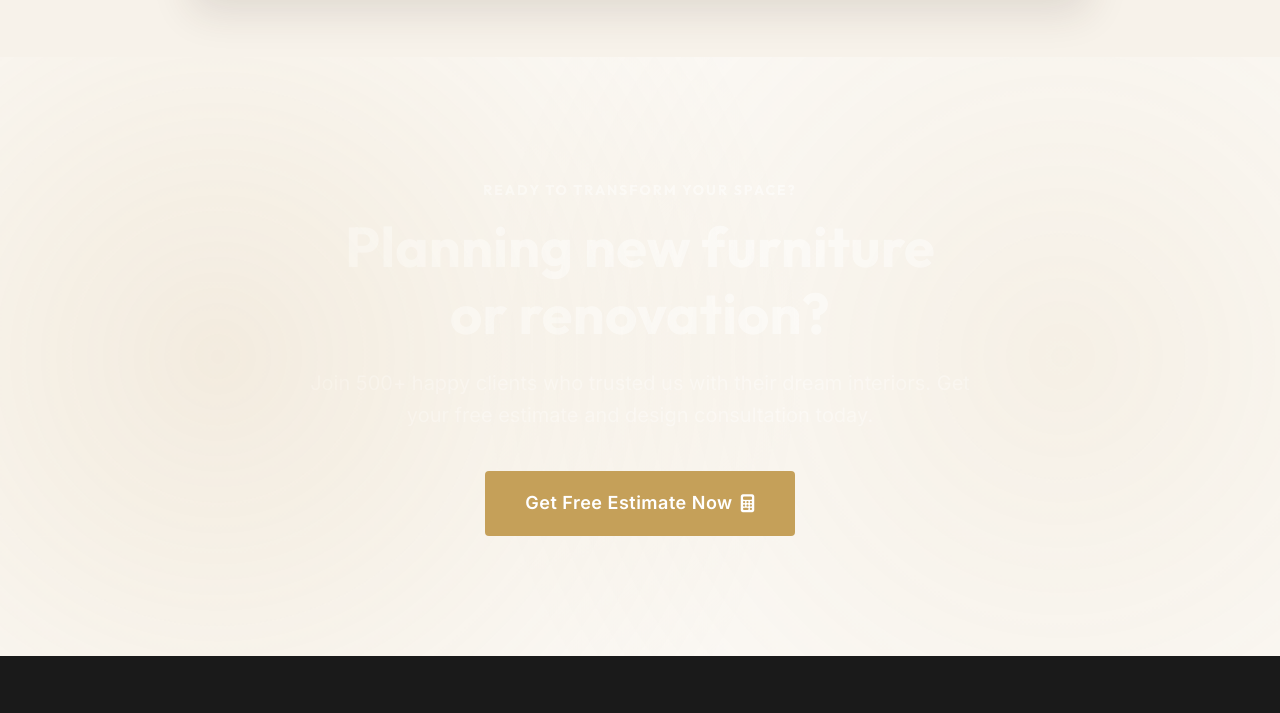
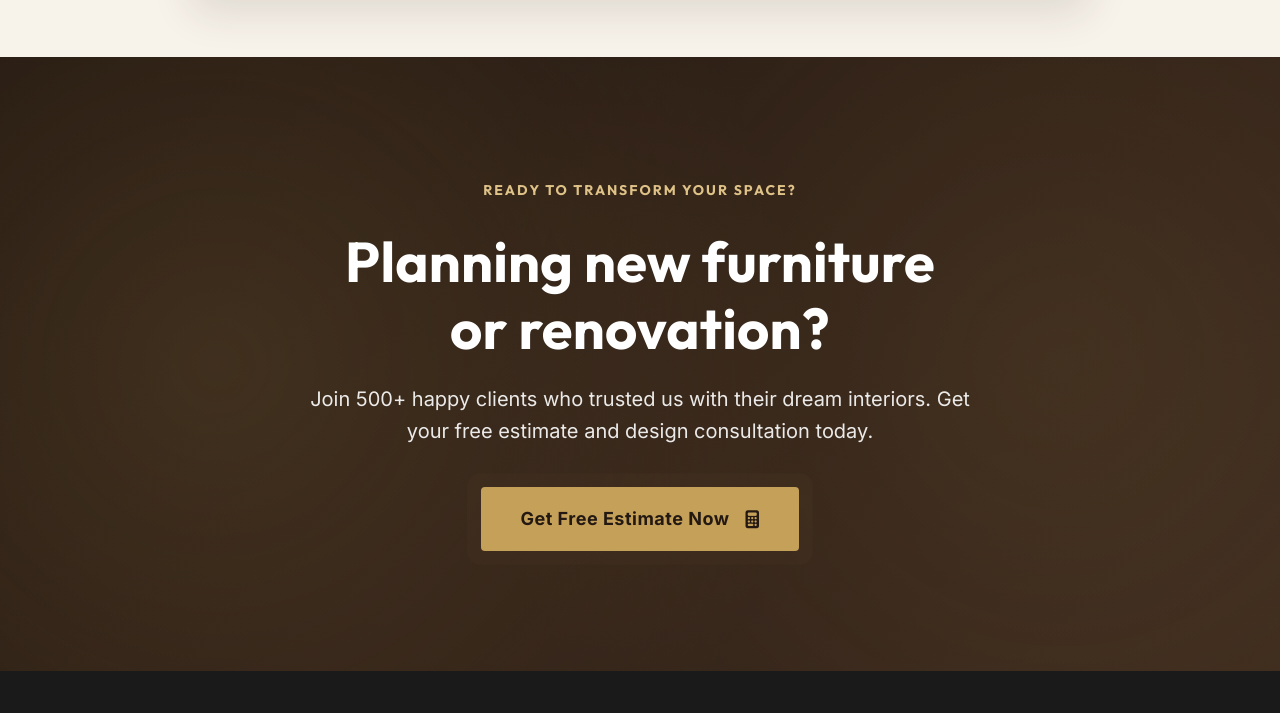
Before and after one commit to VishwaAdarsh/Vishwa-Solutions, a website: page index.html in a window 1280 px wide. Shown: the part 5457-6170 px from the top of the page. Drawn offline with Linux system fonts and the light colour scheme.

Commit message:
fix(ui): fix CTA section background gradient and text contrast

```diff
--- a/index.html
+++ b/index.html
@@ -539,18 +539,18 @@
     <!-- Call to Action -->
     <section class="section final-cta reveal">
         <div class="cta-bg-animation"></div>
-        <div class="container text-center">
-            <span class="subheading" style="color: var(--accent-light);">READY TO TRANSFORM YOUR SPACE?</span>
-            <h2 style="color: white; font-size: clamp(2.5rem, 5vw, 3.5rem);">Planning new furniture <br>or renovation?
+        <div class="container text-center" style="position: relative; z-index: 2;">
+            <span class="subheading" style="color: var(--color-accent-light, #dfc288); font-weight: 700; letter-spacing: 2px;">READY TO TRANSFORM YOUR SPACE?</span>
+            <h2 style="color: #ffffff; font-size: clamp(2.2rem, 5vw, 3.5rem); font-weight: 700; margin: 15px 0 20px;">Planning new furniture <br>or renovation?
             </h2>
             <p
-                style="font-size: 1.25rem; margin-bottom: 40px; color: rgba(255, 255, 255, 0.8); max-width: 700px; margin-inline: auto;">
+                style="font-size: 1.25rem; margin-bottom: 40px; color: rgba(255, 255, 255, 0.9); max-width: 700px; margin-inline: auto; line-height: 1.6;">
                 Join 500+ happy clients who trusted us with their dream interiors.
                 Get your free estimate and design consultation today.
             </p>
             <div class="cta-buttons">
-                <a href="contact.html" class="btn btn-primary btn-lg glow-button">
-                    Get Free Estimate Now <i class="fa-solid fa-calculator"></i>
+                <a href="contact.html" class="btn btn-primary btn-lg glow-button" style="background-color: var(--color-accent, #c5a059); color: #241912; font-weight: 700;">
+                    Get Free Estimate Now <i class="fa-solid fa-calculator" style="margin-left: 8px;"></i>
                 </a>
             </div>
         </div>
--- a/styles/main.css
+++ b/styles/main.css
@@ -7,7 +7,11 @@
 :root {
     /* Core Colors — Simplified Palette */
     --color-primary: #3d2b1f;
+    --color-primary-dark: #241912;
+    --color-primary-light: #5a4130;
     --color-accent: #c5a059;
+    --color-accent-light: #dfc288;
+    --color-accent-glow: rgba(197, 160, 89, 0.4);
 
     /* Backgrounds & Neutrals */
     --color-bg-main: #fcfaf7;
@@ -1453,8 +1457,9 @@ header.scrolled .navbar {
    FINAL CTA SECTION
    ========================================================================== */
 .final-cta {
-    background: linear-gradient(135deg, var(--color-primary-dark) 0%, var(--color-primary) 100%);
-    color: white;
+    background-color: #241912;
+    background: linear-gradient(135deg, var(--color-primary-dark, #241912) 0%, var(--color-primary, #3d2b1f) 100%);
+    color: #ffffff;
     position: relative;
     overflow: hidden;
     padding: 120px 0;
```
